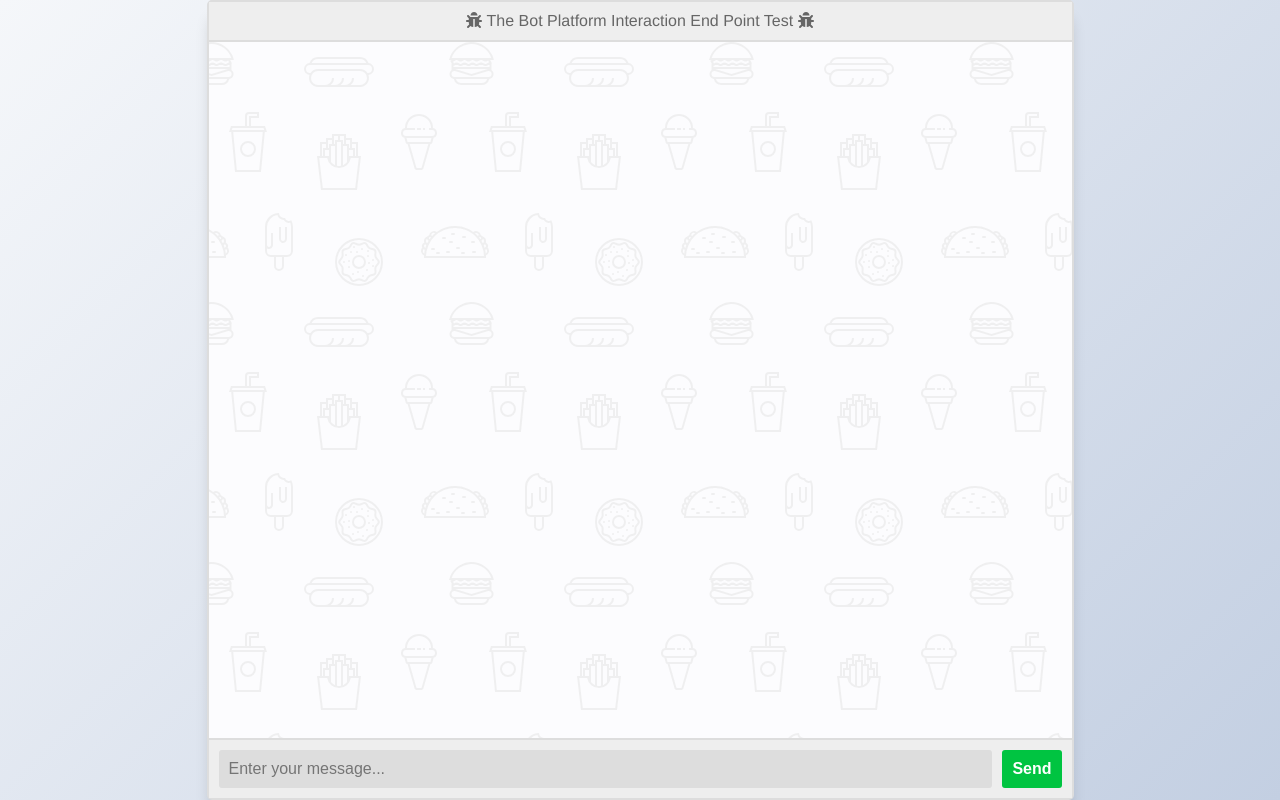
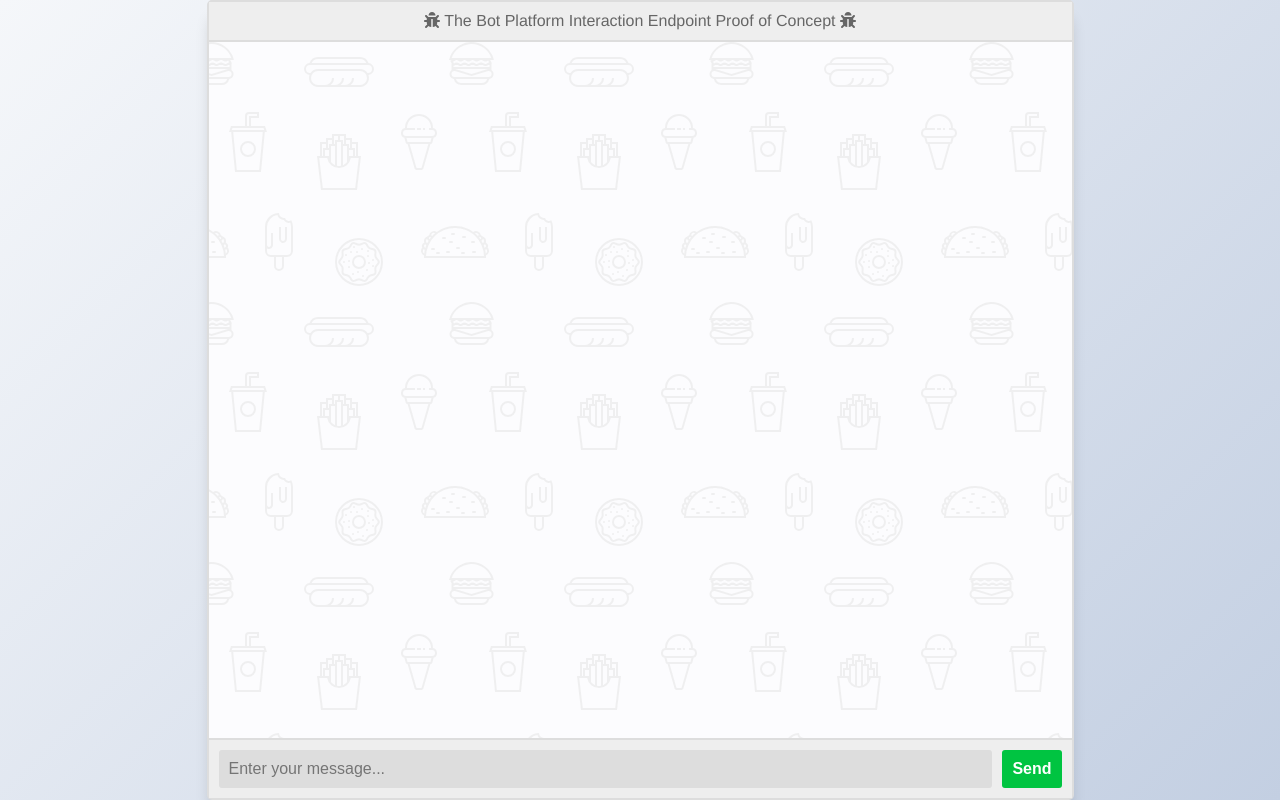
Before and after one commit to TheBotPlatform/BotplatformInteractionEndPoint, a Flask app: page / in a window 1280 px wide. Run offline with Flask 2, Linux system fonts and the light colour scheme; parts of the project's set-up code (start-up, migrations or seed data) failed here and were passed over; some libraries are stand-ins or nearby versions.

Commit message:
changed title

```diff
--- a/templates/index.html
+++ b/templates/index.html
@@ -3,7 +3,7 @@
 
 <head>
     <meta charset="UTF-8">
-    <title>The Bot Platform Interaction End Point Test</title>
+    <title>The Bot Platform Interaction Endpoint Proof of Concept</title>
     <meta charset="UTF-8">
     <meta name="viewport" content="width=device-width, initial-scale=1.0">
     <meta http-equiv="X-UA-Compatible" content="ie=edge">
@@ -24,7 +24,7 @@
     <section class="msger">
         <header class="msger-header">
             <div class="msger-header-title">
-                <i class="fas fa-bug"></i> The Bot Platform Interaction End Point Test <i class="fas fa-bug"></i>
+                <i class="fas fa-bug"></i> The Bot Platform Interaction Endpoint Proof of Concept <i class="fas fa-bug"></i>
             </div>
         </header>
 
```
